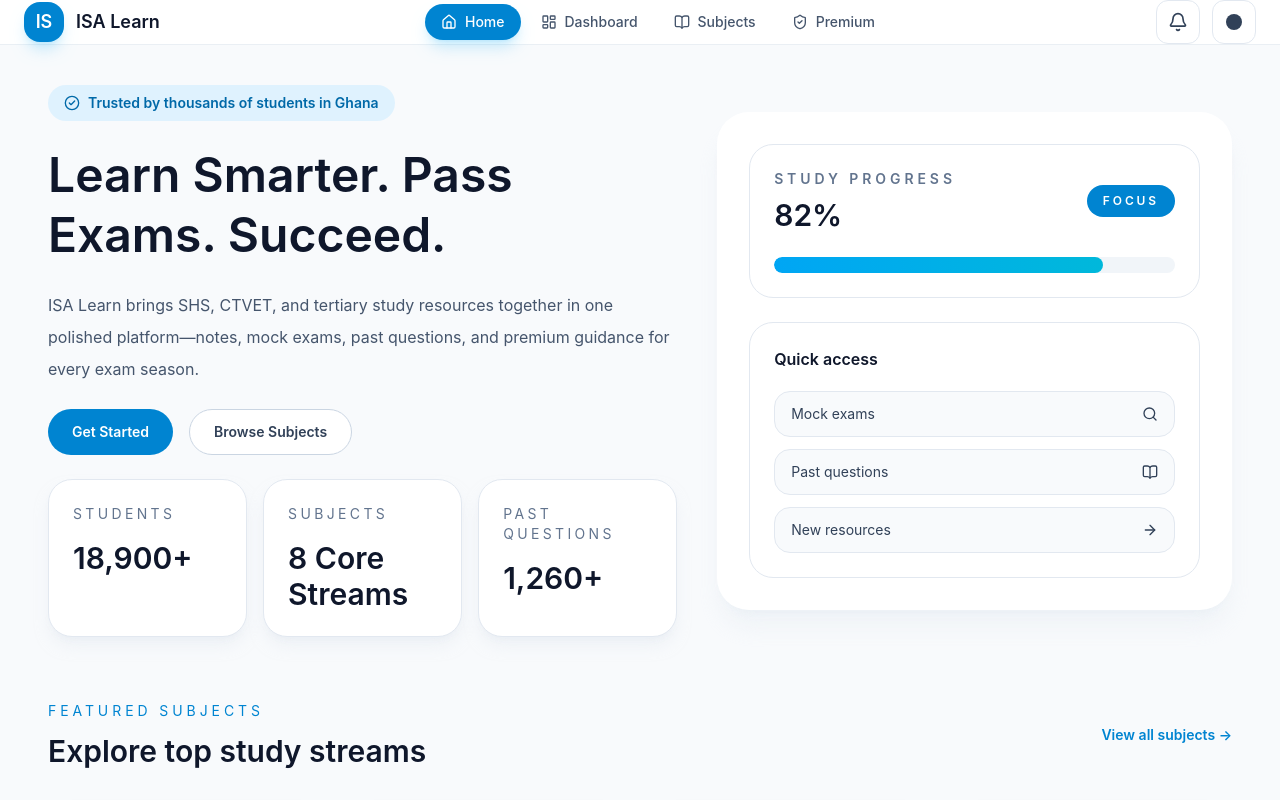
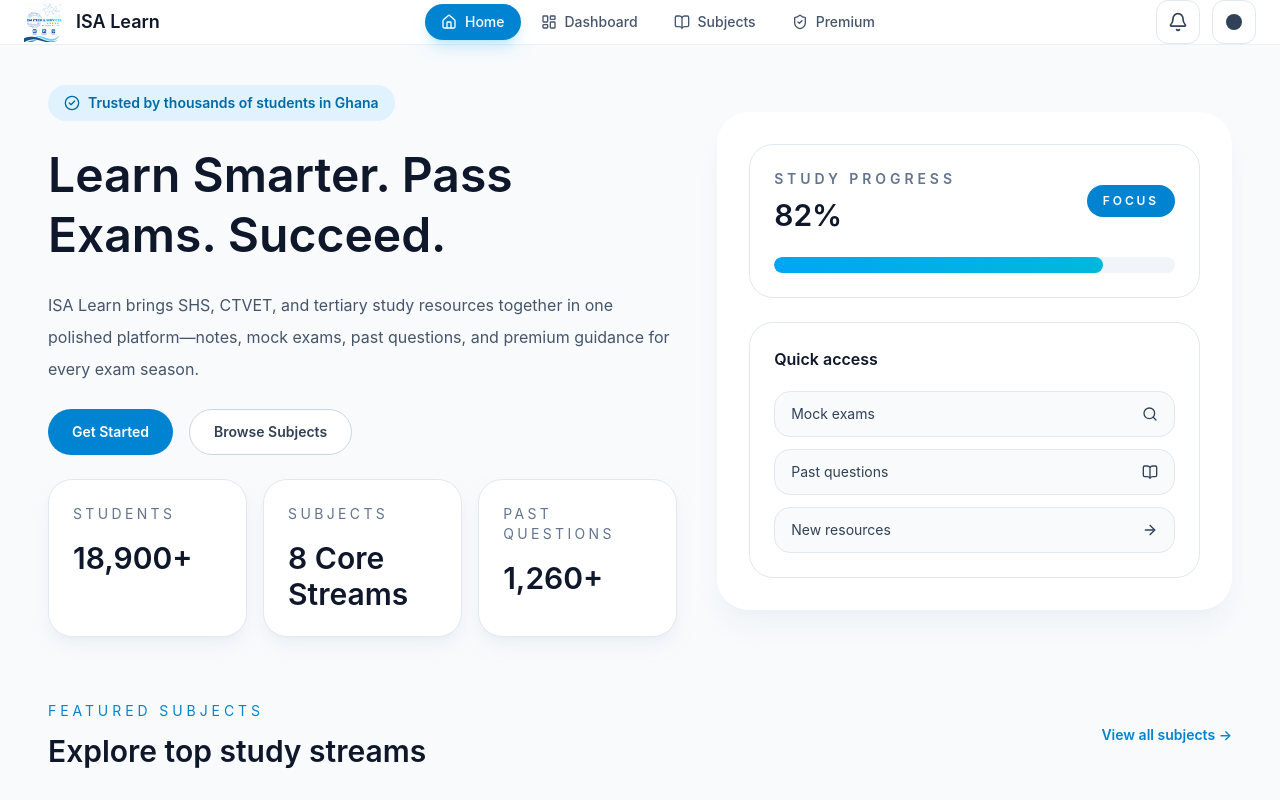
Before and after one commit to isazorro360/isa-learn, a React (Vite) app: page / in a window 1280 px wide. Shown: the top 800 px of the page. Built offline with nearby package versions, Linux system fonts and the light colour scheme; no server answers.

Commit message:
added logo

```diff
--- a/src/components/Navbar.tsx
+++ b/src/components/Navbar.tsx
@@ -19,11 +19,12 @@
     <header className="border-b border-slate-200/70 bg-white/90 backdrop-blur dark:border-slate-800 dark:bg-slate-950/90">
       <div className="layout flex flex-wrap items-center justify-between gap-4 py-5">
         <Link to="/" className="flex items-center gap-3 text-lg font-semibold text-slate-900 dark:text-white">
-          <span className="inline-flex h-10 w-10 items-center justify-center rounded-2xl bg-sky-600 text-white shadow-lg shadow-sky-500/20">IS</span>
+           <img src="/public/logo.png" alt="ISA Learn Logo" width="40px"/>
           <span>ISA Learn</span>
         </Link>
 
         <nav className="hidden items-center gap-1 md:flex">
+
           {navItems.map((item) => {
             const Icon = item.icon;
             return (
--- a/src/index.css
+++ b/src/index.css
@@ -31,3 +31,8 @@
 * {
   box-sizing: border-box;
 }
+.logo {
+  width: 50px;
+  height: 50px;
+  object-fit: contain;
+}
```
Also changed, not shown: public/logo.png (added).
